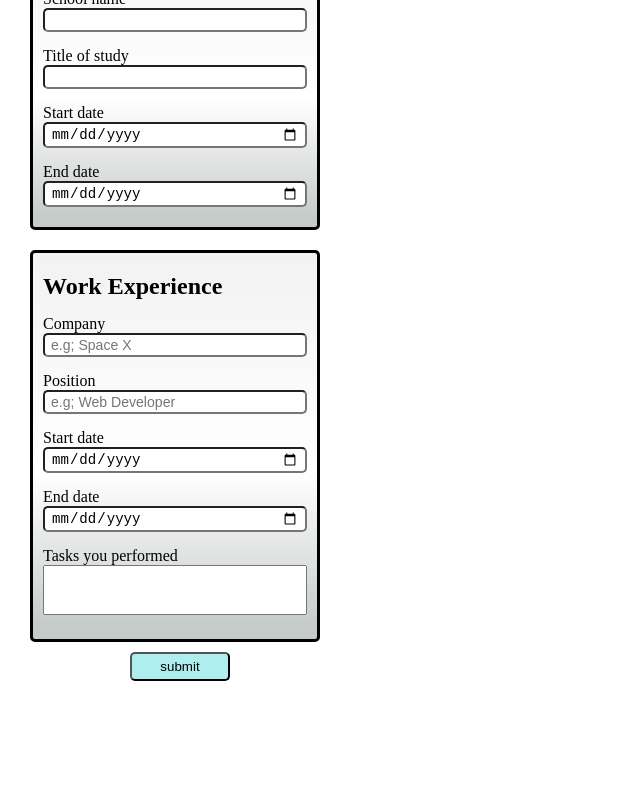
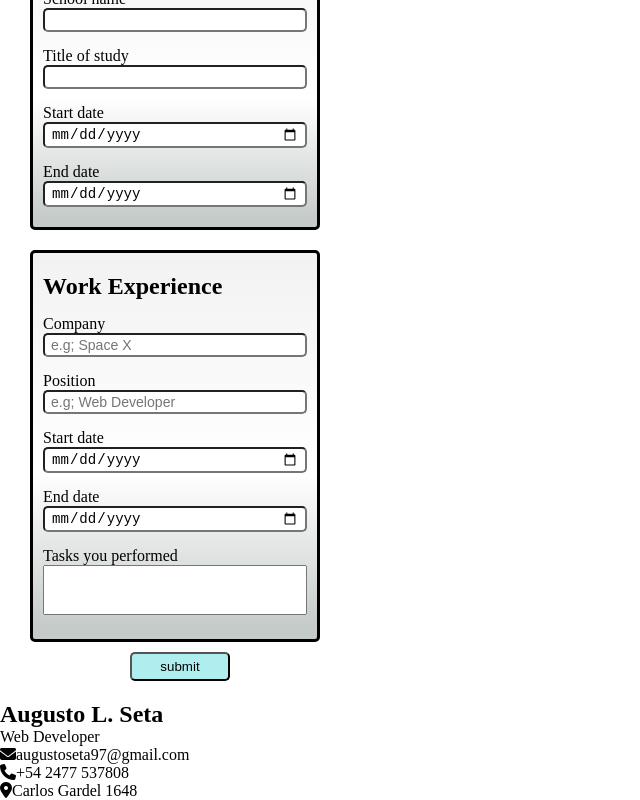
Before and after one commit to auseta/CV-Application-Project, a React (Create React App) app: page / in a window 1280 px wide. Shown: the part 436-1236 px from the top of the page, without its empty margins (0-640 px from the left). Before the commit the page ends 1137 px from the top, so only its background shows below. Built offline with nearby package versions, Linux system fonts and the light colour scheme.

Commit message:
a part of the component has been drawn.

```diff
--- a/src/components/contentComponents/Resume.js
+++ b/src/components/contentComponents/Resume.js
@@ -4,7 +4,17 @@ export default class Resume extends React.Component {
   render() {
     return (
       <div className='resume'>
-
+        <div className='resume--tile--one'>
+          <div>
+            <h2>Augusto L. Seta</h2>
+            <p>Web Developer</p>
+          </div>
+          <ul>
+            <li><i class="fas fa-envelope"></i>augustoseta97@gmail.com</li>
+            <li><i class="fas fa-phone"></i>+54 2477 537808</li>
+            <li><i class="fas fa-map-marker-alt"></i>Carlos Gardel 1648</li>
+          </ul>
+        </div>
       </div>
     )
   }
```
